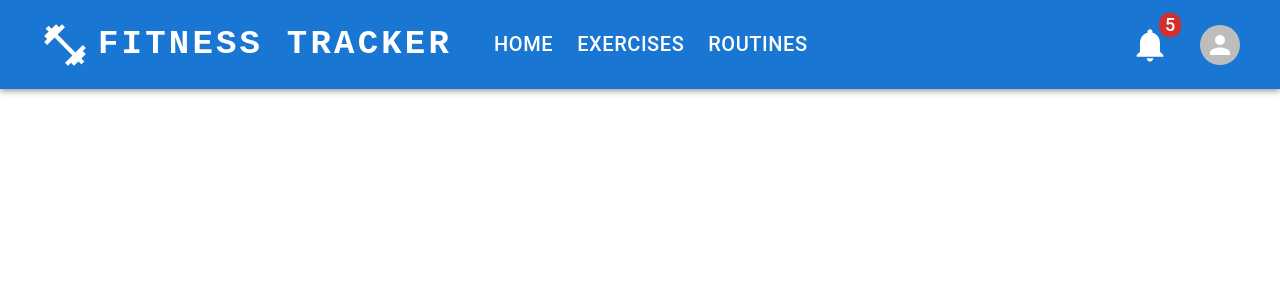
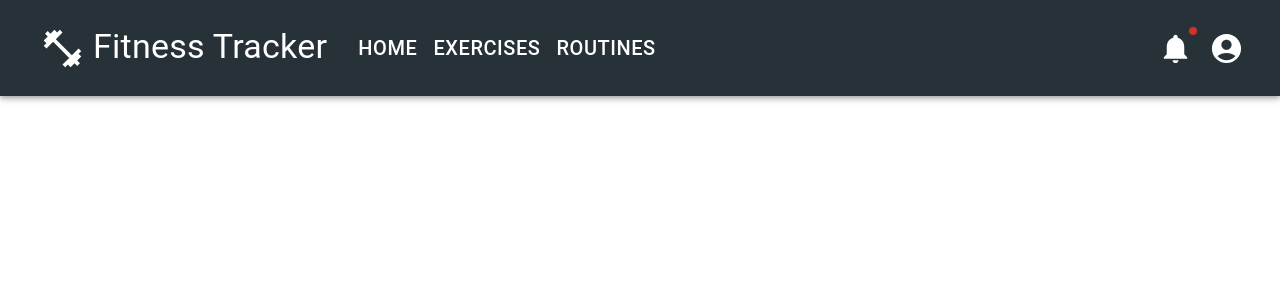
Before and after one commit to lejlamuratovic/Fitness-Tracker, a React (Vite) app in the folder fitness-tracker-frontend/: page / in a window 1280 px wide. Shown: the top 300 px of the page. Built offline with nearby package versions, Linux system fonts and the light colour scheme.

Commit message:
navigation component updated

```diff
--- a/fitness-tracker-frontend/src/components/CustomMenu/CustomMenu.tsx
+++ /dev/null
@@ -1,50 +0,0 @@
-import Menu from '@mui/material/Menu';
-import MenuItem from '@mui/material/MenuItem';
-import Typography from '@mui/material/Typography';
-
-interface CustomMenuProps {
-    anchorEl: null | HTMLElement;
-    open: boolean;
-    onClose: () => void;
-    menuItems: string[];
-}
-
-const CustomMenu= ({ anchorEl, open, onClose, menuItems }: CustomMenuProps) => {
-    return (
-    <Menu
-        anchorEl={anchorEl}
-        anchorOrigin={{
-            vertical: 'bottom',
-            horizontal: 'left',
-        }}
-        transformOrigin={{
-            vertical: 'top',
-            horizontal: 'left',
-        }}
-        open={Boolean(open)}
-        onClose={onClose}
-        sx={{
-            '& .MuiPaper-root': {
-                padding: '5px',
-                backgroundColor: '#616161',
-                color: 'white',
-                textTransform: 'uppercase'
-            }
-        }}
-    >
-    {menuItems.map((item) => (
-        <MenuItem key={item} onClick={onClose}>
-            <Typography textAlign="center"
-                sx={{
-                    fontSize: '20px' ,
-                    padding: '5px',
-                }}>
-                    {item}
-            </Typography>
-        </MenuItem>
-      ))}
-    </Menu>
-  );
-};
-
-export default CustomMenu;
--- a/fitness-tracker-frontend/src/components/CustomMenu/index.ts
+++ /dev/null
@@ -1 +0,0 @@
-export { default } from './CustomMenu'
--- a/fitness-tracker-frontend/src/components/NavBar/NavBar.tsx
+++ b/fitness-tracker-frontend/src/components/NavBar/NavBar.tsx
@@ -1,149 +1,79 @@
-import React from 'react';
-import AppBar from '@mui/material/AppBar';
-import Box from '@mui/material/Box';
-import Toolbar from '@mui/material/Toolbar';
-import IconButton from '@mui/material/IconButton';
-import Typography from '@mui/material/Typography';
+import React, { useState } from 'react';
+import { AppBar, Toolbar, Typography, IconButton, Menu, MenuItem, Badge, Box, Button } from '@mui/material';
 import MenuIcon from '@mui/icons-material/Menu';
-import Avatar from '@mui/material/Avatar';
-import Button from '@mui/material/Button';
-import Tooltip from '@mui/material/Tooltip';
+import FitnessCenterIcon from '@mui/icons-material/FitnessCenter';
+import AccountCircle from '@mui/icons-material/AccountCircle';
 import NotificationsIcon from '@mui/icons-material/Notifications';
-import Badge from '@mui/material/Badge';
-import '../../App.css';
-import FitnessCenterIcon from '@mui/icons-material/FitnessCenter';
-import CustomMenu from '../CustomMenu';
 
-type Props = {}
+const NavBar = () => {
+    const [anchorEl, setAnchorEl] = useState(null);
+    const isMenuOpen = Boolean(anchorEl);
 
-const NavBar = (props: Props) => {
-    const [anchorElNav, setAnchorElNav] = React.useState<null | HTMLElement>(null);
-    const [anchorElUser, setAnchorElUser] = React.useState<null | HTMLElement>(null);
-
-    // dummy pages and settings array
-    const pages = ['Home', 'Exercises', 'Routines'];
-    const settings = ['Profile', 'Logout'];
-
-    const handleOpenNavMenu = (event: React.MouseEvent<HTMLElement>) => {
-      setAnchorElNav(event.currentTarget);
-    };
-    const handleOpenUserMenu = (event: React.MouseEvent<HTMLElement>) => {
-      setAnchorElUser(event.currentTarget);
+    const handleMenuOpen = (event: any) => {
+        setAnchorEl(event.currentTarget);
     };
 
-    const handleCloseNavMenu = () => {
-      setAnchorElNav(null);
-    };
-
-    const handleCloseUserMenu = () => {
-      setAnchorElUser(null);
+    const handleMenuClose = () => {
+        setAnchorEl(null);
     };
 
     return (
-        <AppBar position="static" sx={{ width: '100%', maxWidth: '100%', position: 'absolute', top: 0, left: 0, padding: '5px 40px' }}>
-            <Box sx={{ width: '100%' }}>
-                <Toolbar disableGutters sx={{ width: '100%', display: 'flex', justifyContent: 'space-between'}}>
-                    <FitnessCenterIcon sx={{ display: { xs: 'none', md: 'flex' }, mr: 1, fontSize: '50px'}} />
-                    <Typography
-                        variant="h4"
-                        noWrap
-                        component="a"
-                        href="#app-bar-with-responsive-menu"
-                        sx={{
-                        mr: 2,
-                        display: { xs: 'none', md: 'flex' },
-                        fontFamily: 'monospace',
-                        fontWeight: 700,
-                        letterSpacing: '.2rem',
-                        color: 'inherit',
-                        textDecoration: 'none',
-                        }}
-                    >
-                        FITNESS TRACKER
+        <AppBar position="static" sx={{ width: '100%', position: 'absolute', left: 0, top: 0, backgroundColor: '#263238', padding: 2 }}>
+            <Toolbar sx={{ display: 'flex', alignItems: 'center', maxWidth: '100%' }}>
+                {/* Icon and Logo */}
+                <Box sx= {{ display: 'flex' }}>
+                    <FitnessCenterIcon sx={{ display: { xs: 'none', sm: 'block' }, fontSize: '45px', mr: 1 }} />
+                    <Typography variant="h4" sx={{ flexGrow: 1, display: { xs: 'none', sm: 'block' }, mr: 1 }}>
+                        Fitness Tracker
                     </Typography>
-
-                    <Box sx={{ flexGrow: 1, display: { xs: 'flex', md: 'none' } }}>
+                </Box>
+                {/* Menu for smaller screens */}
                 <IconButton
                     size="large"
-                        aria-label="account of current user"
-                        aria-controls="menu-appbar"
-                        aria-haspopup="true"
-                        onClick={handleOpenNavMenu}
+                    edge="start"
                     color="inherit"
+                    aria-label="menu"
+                    sx={{ display: { xs: 'block', sm: 'none' }, mr: 1 }}
+                    onClick={handleMenuOpen}
                 >
                     <MenuIcon />
                 </IconButton>
-                        <CustomMenu
-                            anchorEl={anchorElNav}
-                            open={Boolean(anchorElNav)}
-                            onClose={handleCloseNavMenu}
-                            menuItems={pages}
-                        />
+                <Menu
+                    id="menu-appbar"
+                    anchorEl={anchorEl}
+                    anchorOrigin={{ vertical: 'top', horizontal: 'right' }}
+                    keepMounted
+                    transformOrigin={{ vertical: 'top', horizontal: 'right' }}
+                    open={isMenuOpen}
+                    onClose={handleMenuClose}
+                >
+                    <MenuItem onClick={handleMenuClose}>Home</MenuItem>
+                    <MenuItem onClick={handleMenuClose}>Exercises</MenuItem>
+                    <MenuItem onClick={handleMenuClose}>Routines</MenuItem>
+                </Menu>
+                {/* Buttons for larger screens */}
+                <Box sx={{ flexGrow: 1, display: { xs: 'none', sm: 'flex'}, paddingLeft: '15px'}}>
+                    <Button color="inherit" sx={{fontSize: '20px'}}>Home</Button>
+                    <Button color="inherit" sx={{fontSize: '20px'}}>Exercises</Button>
+                    <Button color="inherit" sx={{fontSize: '20px'}}>Routines</Button>
                 </Box>
-                    <FitnessCenterIcon sx={{ display: { xs: 'flex', md: 'none' }, mr: 1, fontSize: '35px' }} />
-                    <Typography
-                        variant="h5"
-                        noWrap
-                        component="a"
-                        href="#app-bar-with-responsive-menu"
-                        sx={{
-                        mr: 2,
-                        display: { xs: 'flex', md: 'none' },
-                        flexGrow: 1,
-                        fontFamily: 'monospace',
-                        fontWeight: 700,
-                        letterSpacing: '.3rem',
-                        color: 'inherit',
-                        textDecoration: 'none',
-                        }}
-                    >
-                    </Typography>
-                    <Box sx={{ flexGrow: 1, display: { xs: 'none', md: 'flex', marginLeft: '10px' } }}>
-                        {pages.map((page) => (
-                        <Button
-                            key={page}
-                            onClick={handleCloseNavMenu}
-                            sx={{ my: 2, color: 'white', display: 'block', fontSize: '20px', pl: 2 }}
-                        >
-                            {page}
-                        </Button>
-                        ))}
-                    </Box>
-
-                    <Box sx={{ flexGrow: 0 }}>
-                        <IconButton
-                            size="large"
-                            aria-label="show 17 new notifications"
-                            color="inherit"
-                            sx={{pr: '30px'}}
-                            >
-                            <Badge badgeContent={5} color="error" sx={{
-                                '& .MuiBadge-badge': {
-                                fontSize: '18px',
-                                height: '25px',
-                                minWidth: 'px',
-                                borderRadius: '15px',
-                                },
-                            }}>
-                                <NotificationsIcon sx={{fontSize:'40px'}}/>
+                {/* Notification and User Avatar */}
+                <IconButton color="inherit">
+                    <Badge variant="dot" color="error">
+                        <NotificationsIcon sx={{fontSize:'35px'}}/>
                     </Badge>
                 </IconButton>
-                        <Tooltip title="Open settings">
-                        <IconButton onClick={handleOpenUserMenu} sx={{ p: 0 }}>
-                            <Avatar alt="Remy Sharp" />
+                <IconButton
+                    edge="end"
+                    aria-label="account of current user"
+                    aria-haspopup="true"
+                    color="inherit"
+                >
+                    <AccountCircle  sx={{fontSize:'35px'}}/>
                 </IconButton>
-                        </Tooltip>
-                        <CustomMenu
-                            anchorEl={anchorElUser}
-                            open={Boolean(anchorElUser)}
-                            onClose={handleCloseUserMenu}
-                            menuItems={settings}
-                        />
-                    </Box>
             </Toolbar>
-            </Box>
         </AppBar>
     );
-}
+};
 
 export default NavBar;
```
Lines whose indentation alone changed are shown as unchanged.
